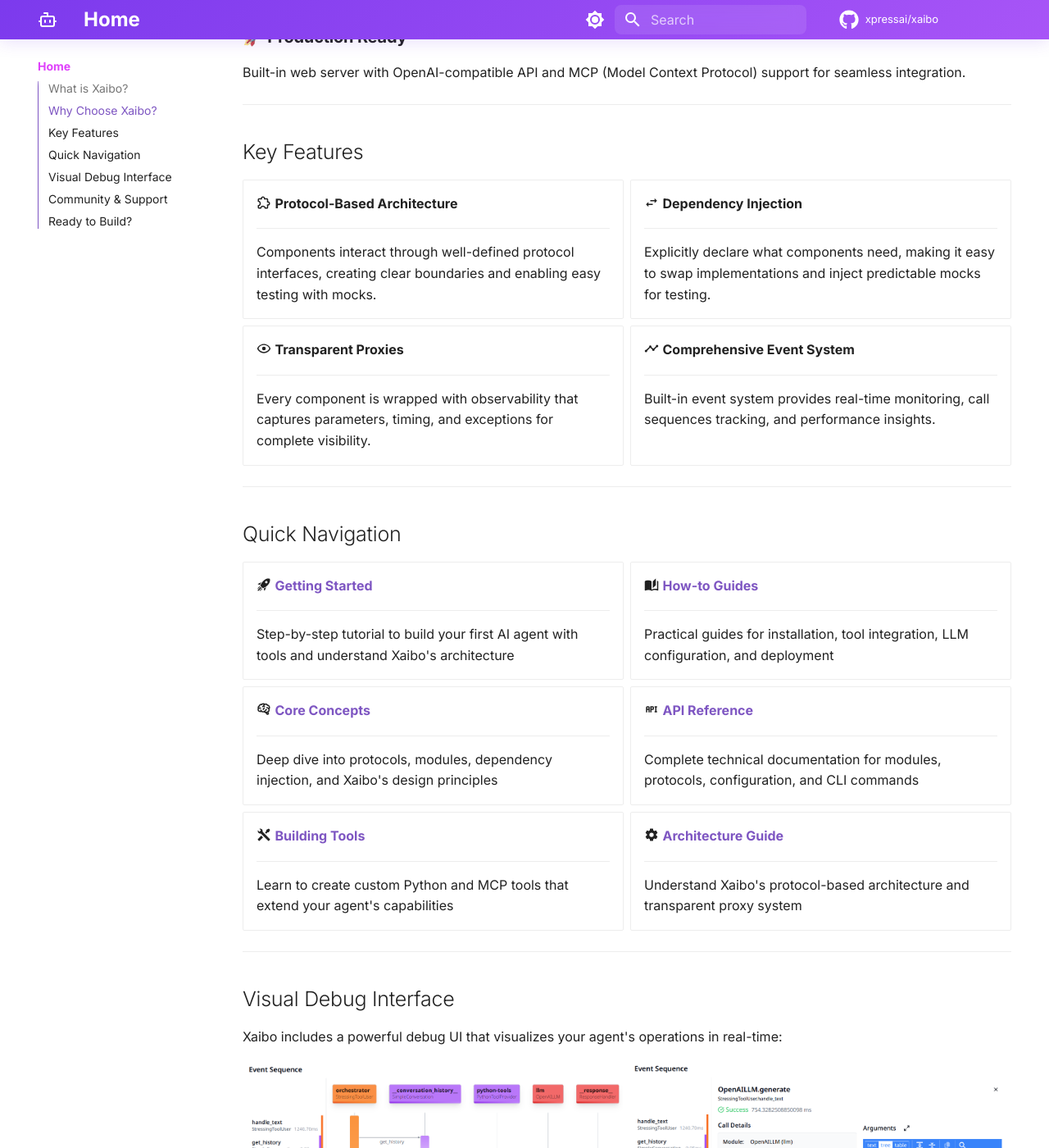
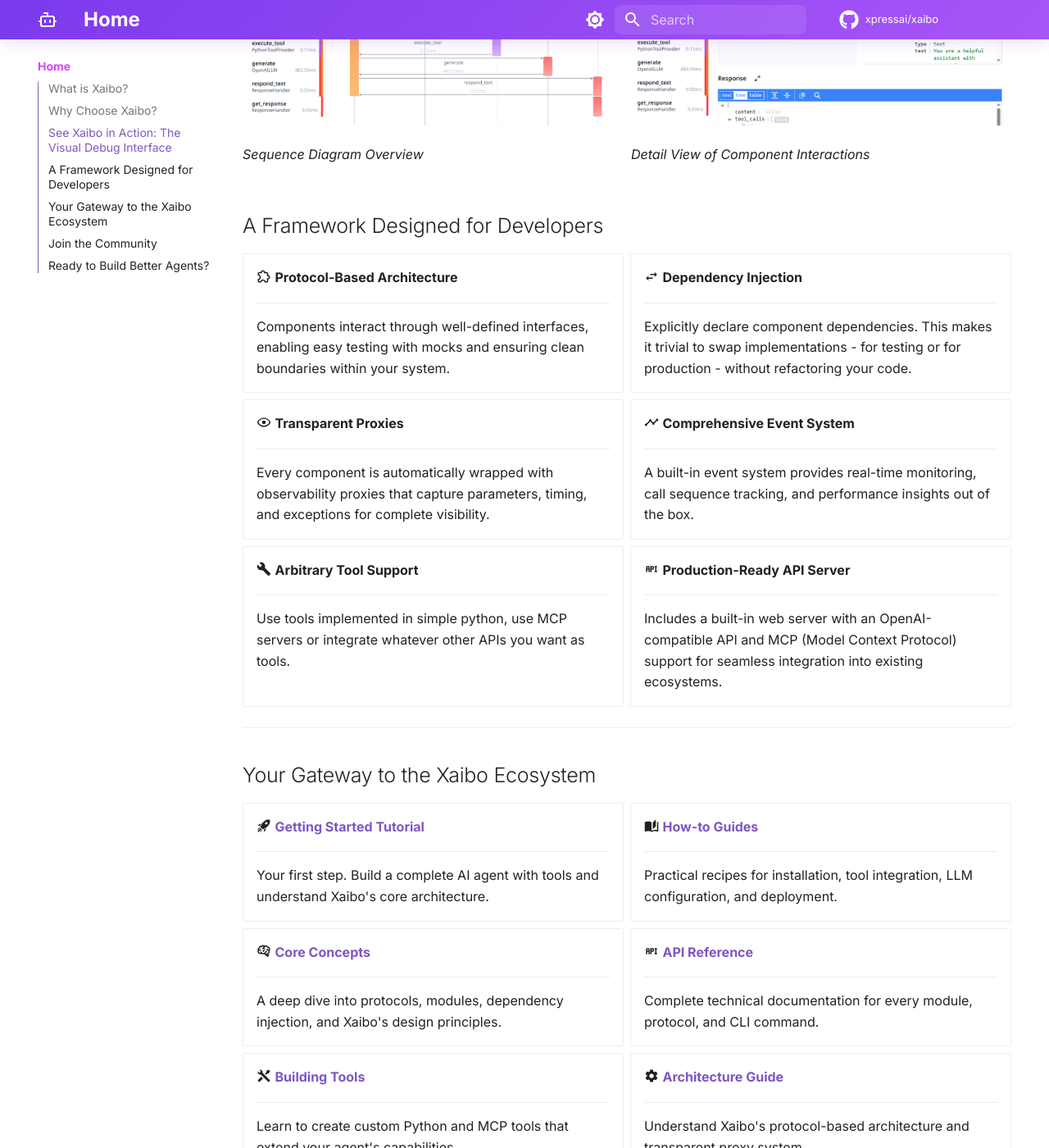
Before and after one commit to XpressAI/xaibo, an MkDocs documentation site: the page built from docs/index.md, in a window 1280 px wide and 1400 px high, scrolled down 2077 px. Shown: the whole window at 82% size. Built offline with MkDocs 1.6.1 and Material for MkDocs 9.7.7, drawn with Linux system fonts in a browser that asks for light colours; comment, search, counter and statistics services are not loaded; some of the changed text lies outside the part shown.

Commit message:
Improve xaibo.ai landing page

````diff
--- a/docs/index.md
+++ b/docs/index.md
@@ -3,7 +3,8 @@
       <svg xmlns="http://www.w3.org/2000/svg" style="margin-bottom: -8px" width="64" height="64" viewBox="0 0 24 24" fill="none" stroke="currentColor" stroke-width="2" stroke-linecap="round" stroke-linejoin="round" class="lucide lucide-bot-icon lucide-bot"><path d="M12 8V4H8"/><rect width="16" height="12" x="4" y="8" rx="2"/><path d="M2 14h2"/><path d="M20 14h2"/><path d="M15 13v2"/><path d="M9 13v2"/></svg>
        Xaibo
       </h1>
-      <p>A modular agent framework designed for building flexible AI systems with clean protocol-based interfaces</p>
+      <h2 style="margin-top: -1rem">The Modular AI Agent Framework</h2>
+      <p>Build robust, production-ready AI agents that are easy to test and maintain. Stop fighting complexity, start shipping with clean, protocol-based design.</p>
       <div style="margin-top: 2rem;">
         <a href="https://github.com/xpressai/xaibo" class="md-button md-button--primary" style="margin-right: 1rem;">
           View on GitHub
@@ -14,21 +15,6 @@
       </div>
     </div>
 
-<div class="feature-grid">
-  <div class="feature-card">
-    <h3>🧩 Modular Architecture</h3>
-    <p>Easily swap components without changing other parts of the system. Want to switch from OpenAI to Anthropic? Just change the configuration.</p>
-  </div>
-  <div class="feature-card">
-    <h3>🔌 Protocol-Based Design</h3>
-    <p>Components communicate through well-defined interfaces, creating clean boundaries and enabling superior testing capabilities.</p>
-  </div>
-  <div class="feature-card">
-    <h3>🔍 Complete Observability</h3>
-    <p>Every component interaction is captured with transparent proxies, providing detailed runtime insights and automatic test case generation.</p>
-  </div>
-</div>
-
 ## What is Xaibo?
 
 Xaibo is a powerful, protocol-driven framework that enables developers to build sophisticated AI agents with unprecedented flexibility and modularity. By using well-defined interfaces and dependency injection, Xaibo allows you to create, test, and deploy AI systems that are both robust and easily maintainable.
@@ -36,32 +22,50 @@
 !!! tip "Quick Start"
     **Prerequisites:** Python 3.10 or higher installed
 
-    Get up and running with Xaibo in minutes:
+    Get up and running with Xaibo in 60 seconds:
     ```bash
     pip install uv
     uvx xaibo init my_project
     cd my_project
     uv run xaibo dev
     ```
-    Start with our [Getting Started guide](tutorial/index.md) guide to create your first Xaibo agent
+    This will give you an agent that you can start modifiying immediately.
+
+    Follow our [Tutorial](tutorial/index.md) to learn how everything works.
 
 ## Why Choose Xaibo?
 
-### 🧩 **Modular Architecture**
-Easily swap components without changing other parts of the system. Want to switch from OpenAI to Anthropic? Just change the configuration.
+<div class="feature-grid">
+  <div class="feature-card">
+    <h3>🧩 Swap Models & Tools Instantly</h3>
+    <p>A modular architecture saves time and reduces complexity. Want to switch from OpenAI to Anthropic? Just change a single line in your configuration.</p>
+  </div>
+  <div class="feature-card">
+    <h3>🔌 Test with Confidence</h3>
+    <p>Components communicate through well-defined protocols. This creates clean boundaries, enabling superior unit and integration testing with predictable mocks.</p>
+  </div>
+  <div class="feature-card">
+    <h3>🔍 Visualize Every Step</h3>
+    <p>Transparent proxies capture every component interaction, providing detailed runtime insights and a powerful visual debugger so you always know what your agent is doing.</p>
+  </div>
+</div>
 
-### 🔌 **Protocol-Based Design**
-Components communicate through well-defined interfaces, creating clean boundaries and enabling superior testing capabilities.
+## See Xaibo in Action: The Visual Debug Interface
 
-### 🔍 **Complete Observability**
-Every component interaction is captured with transparent proxies, providing detailed runtime insights and automatic test case generation.
+Xaibo includes a powerful debug UI that visualizes your agent's operations in real-time:
 
-### 🚀 **Production Ready**
-Built-in web server with OpenAI-compatible API and MCP (Model Context Protocol) support for seamless integration.
+<div style="display: flex; gap: 10px; margin: 20px 0;">
+  <div style="flex: 1;">
+    <img src="images/sequence-diagram.png" alt="Xaibo Debug UI - Sequence Diagram Overview" width="100%">
+    <p><em>Sequence Diagram Overview</em></p>
+  </div>
+  <div style="flex: 1;">
+    <img src="images/detail-view.png" alt="Xaibo Debug UI - Detail View" width="100%">
+    <p><em>Detail View of Component Interactions</em></p>
+  </div>
+</div>
 
----
-
-## Key Features
+## A Framework Designed for Developers
 
 <div class="grid cards" markdown>
 
@@ -69,57 +73,69 @@
 
     ---
 
-    Components interact through well-defined protocol interfaces, creating clear boundaries and enabling easy testing with mocks.
+    Components interact through well-defined interfaces, enabling easy testing with mocks and ensuring clean boundaries within your system.
 
 -   :material-swap-horizontal: **Dependency Injection**
 
     ---
 
-    Explicitly declare what components need, making it easy to swap implementations and inject predictable mocks for testing.
+    Explicitly declare component dependencies. This makes it trivial to swap implementations - for testing or for production - without refactoring your code.
 
 -   :material-eye-outline: **Transparent Proxies**
 
     ---
 
-    Every component is wrapped with observability that captures parameters, timing, and exceptions for complete visibility.
+    Every component is automatically wrapped with observability proxies that capture parameters, timing, and exceptions for complete visibility.
 
 -   :material-chart-timeline-variant: **Comprehensive Event System**
 
     ---
 
-    Built-in event system provides real-time monitoring, call sequences tracking, and performance insights.
+    A built-in event system provides real-time monitoring, call sequence tracking, and performance insights out of the box.
+
+-   :material-wrench: **Arbitrary Tool Support**
+
+    ---
+
+    Use tools implemented in simple python, use MCP servers or integrate whatever other APIs you want as tools.
+
+-   :material-api: **Production-Ready API Server**
+
+    ---
+
+    Includes a built-in web server with an OpenAI-compatible API and MCP (Model Context Protocol) support for seamless integration into existing ecosystems.
 
 </div>
 
 ---
 
-## Quick Navigation
+## Your Gateway to the Xaibo Ecosystem
 
 <div class="grid cards" markdown>
 
--   :material-rocket-launch: **[Getting Started](tutorial/index.md)**
+-   :material-rocket-launch: **[Getting Started Tutorial](tutorial/index.md)**
 
     ---
 
-    Step-by-step tutorial to build your first AI agent with tools and understand Xaibo's architecture
+    Your first step. Build a complete AI agent with tools and understand Xaibo's core architecture.
 
 -   :material-book-open-page-variant: **[How-to Guides](how-to/index.md)**
 
     ---
 
-    Practical guides for installation, tool integration, LLM configuration, and deployment
+    Practical recipes for installation, tool integration, LLM configuration, and deployment.
 
 -   :material-brain: **[Core Concepts](explanation/index.md)**
 
     ---
 
-    Deep dive into protocols, modules, dependency injection, and Xaibo's design principles
+    A deep dive into protocols, modules, dependency injection, and Xaibo's design principles.
 
 -   :material-api: **[API Reference](reference/index.md)**
 
     ---
 
-    Complete technical documentation for modules, protocols, configuration, and CLI commands
+    Complete technical documentation for every module, protocol, and CLI command.
 
 -   :material-tools: **[Building Tools](tutorial/building-tools.md)**
 
@@ -135,26 +151,10 @@
 
 </div>
 
----
-
-## Visual Debug Interface
-
-Xaibo includes a powerful debug UI that visualizes your agent's operations in real-time:
-
-<div style="display: flex; gap: 10px; margin: 20px 0;">
-  <div style="flex: 1;">
-    <img src="images/sequence-diagram.png" alt="Xaibo Debug UI - Sequence Diagram Overview" width="100%">
-    <p><em>Sequence Diagram Overview</em></p>
-  </div>
-  <div style="flex: 1;">
-    <img src="images/detail-view.png" alt="Xaibo Debug UI - Detail View" width="100%">
-    <p><em>Detail View of Component Interactions</em></p>
-  </div>
-</div>
 
 ---
 
-## Community & Support
+## Join the Community
 
 <div class="grid cards" markdown>
 
@@ -162,23 +162,23 @@
 
     ---
 
-    Source code, issues, and contributions
+    Contribute to the source code, file issues, and track development progress.
 
 -   :fontawesome-brands-discord: **[Discord Community](https://discord.gg/uASMzSSVKe)**
 
     ---
 
-    Join our community for support and discussions
+    Join our community for support, to ask questions, and to share what you're building.
 
 -   :material-email: **[Contact Us](mailto:hello@xpress.ai)**
 
     ---
 
-    Get in touch with the Xaibo team
+    Get in touch for direct inquiries and support.
 
 </div>
 
 ---
 
-# Ready to Build?
-Start with our [Getting Started guide](tutorial/index.md) to create your first Xaibo agent, or dive into [Core Concepts](explanation/index.md) to understand the framework's architecture.
+# Ready to Build Better Agents?
+[Start the Tutorial](tutorial/index.md) to create your first Xaibo agent, or dive into [Core Concepts](explanation/index.md) to understand the framework's architecture.
--- a/mkdocs.yml
+++ b/mkdocs.yml
@@ -1,5 +1,5 @@
-site_name: Xaibo - AI Agent Framework
-site_description: A modular agent framework designed for building flexible AI systems with clean protocol-based interfaces
+site_name: Xaibo - The Modular AI Agent Framework
+site_description: Build robust, production-ready AI agents that are easy to test and maintain. Stop fighting complexity, start shipping with clean, protocol-based design.
 site_url: https://xaibo.ai
 repo_url: https://github.com/xpressai/xaibo
 repo_name: xpressai/xaibo
````
